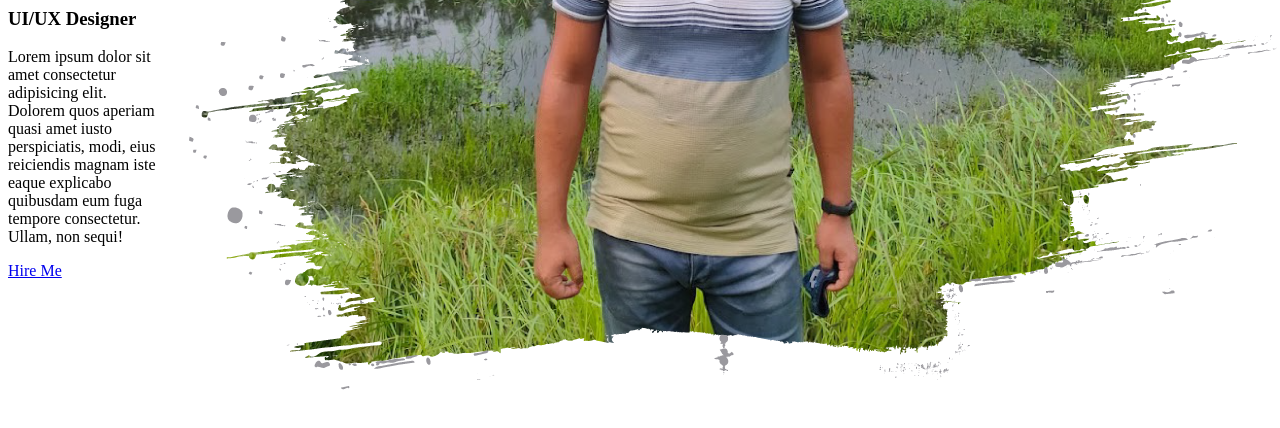
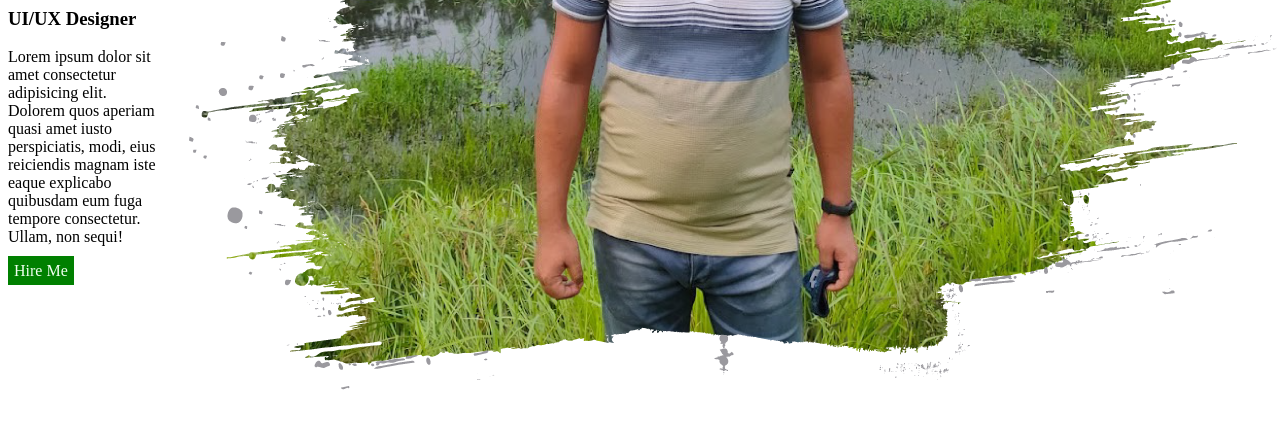
Before and after one commit to razibsaha/portfolio, a plain HTML site: page index.html in a window 1280 px wide. Shown: the part 378-806 px from the top of the page. Drawn offline with Linux system fonts and the light colour scheme.

Commit message:
style name updated

```diff
--- a/style.css
+++ b/style.css
@@ -21,7 +21,7 @@ section {
     background-image: url(i);
 }
 
-.Hireme {
+.hireme {
     color: honeydew;
     text-decoration: none;
     background-color: green;
```
